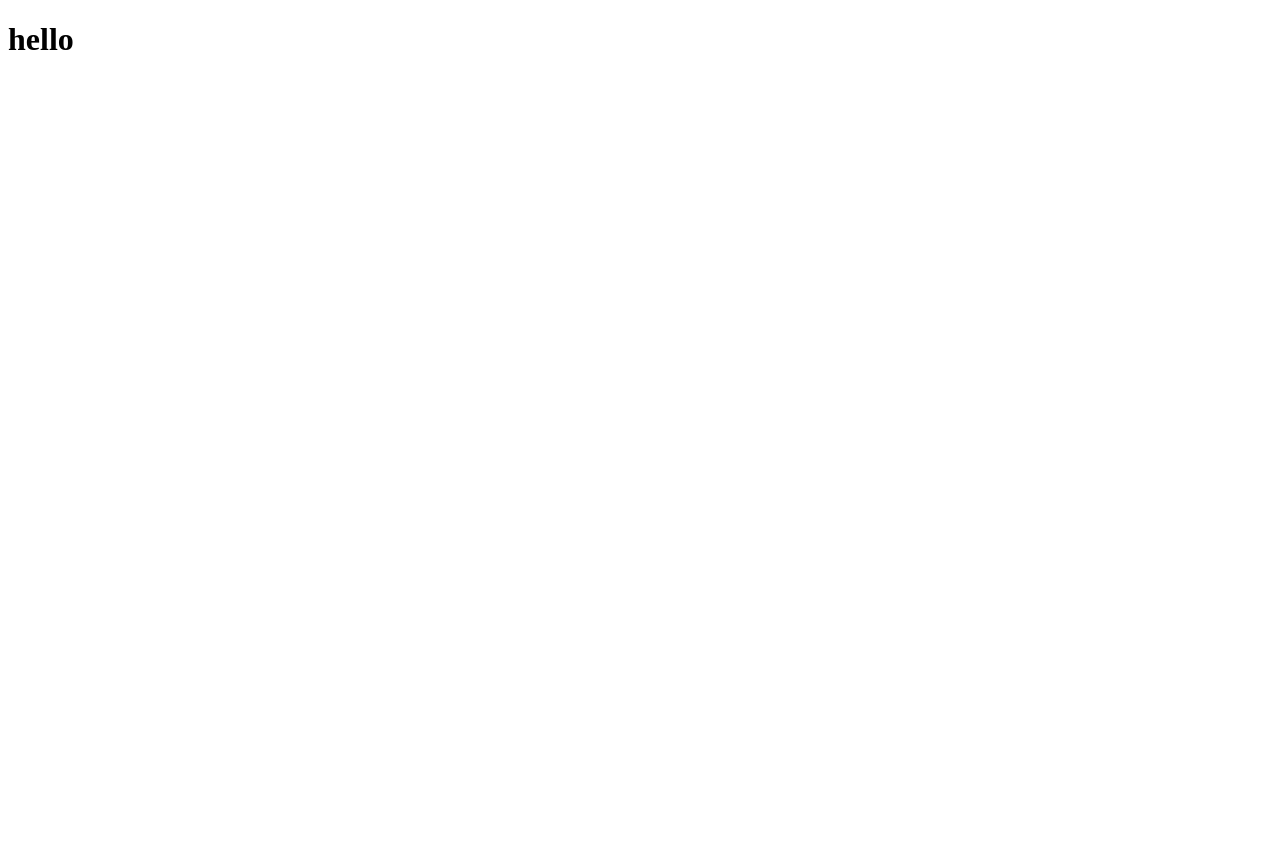
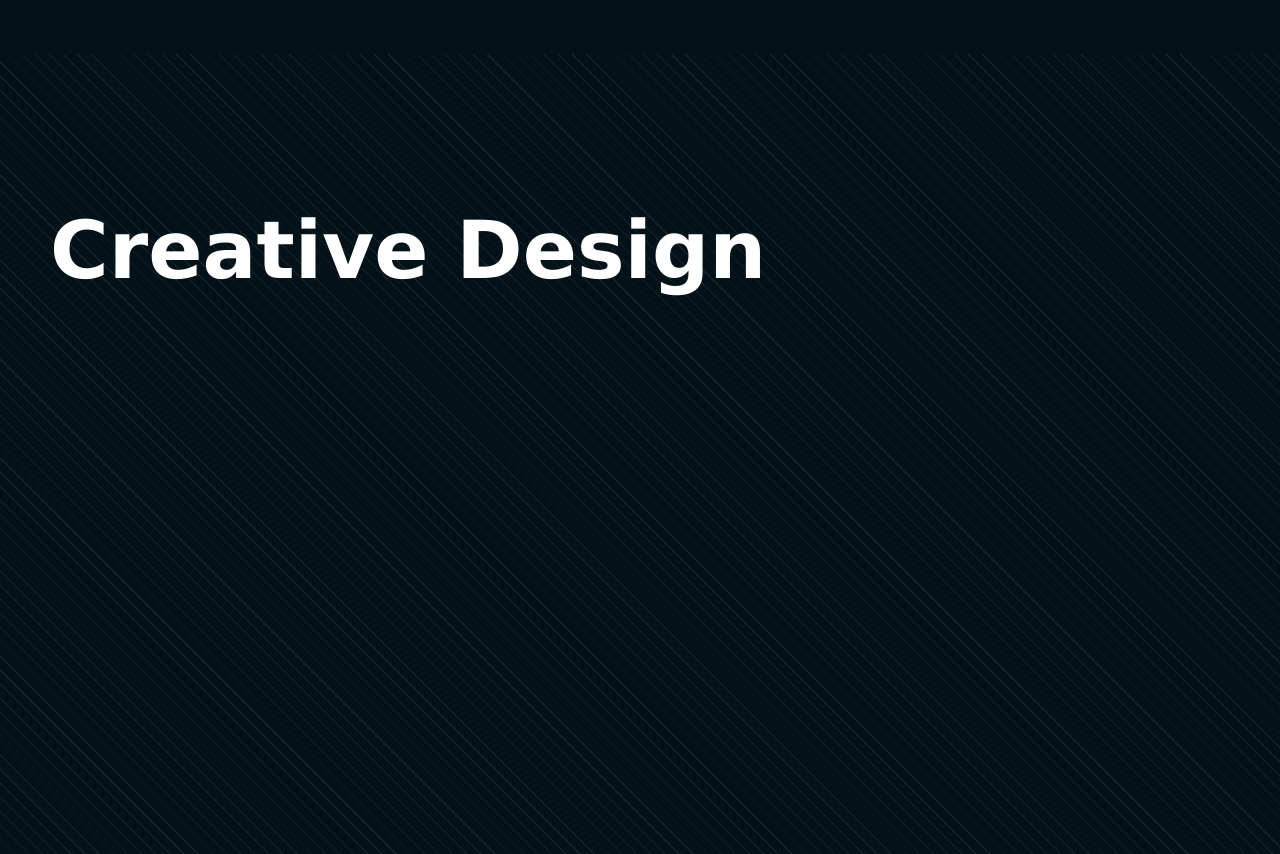
Before and after one commit to Gautham-k-v/Portfolio-clone, a plain HTML site: page first/landing page/index.html in a window 1280 px wide. Before the commit the page ends 800 px from the top, so only its background shows below. Drawn offline with Linux system fonts and the light colour scheme.

Commit message:
First commit

```diff
--- a/first/landing page/index.html
+++ b/first/landing page/index.html
@@ -3,9 +3,14 @@
 <head>
     <meta charset="UTF-8">
     <meta name="viewport" content="width=device-width, initial-scale=1.0">
-    <title>Document</title>
+    <link rel="stylesheet" href="/first/style/style.css">
+    <title>Cloned-website</title>
 </head>
 <body>
-    <h1>hello</h1>
+   <div class="hero-section">
+    <h1>Creative Design</h1>
+
+   </div>
+
 </body>
-</html>
+</html
--- a/first/style/style.css
+++ b/first/style/style.css
@@ -1,4 +1,24 @@
-h1{
+body{
+    background-color: rgba(3, 17, 25, 1);
+    margin: 0px;
+    padding: 0px;
+}
+.hero-section {
+    height: 800px;
+    background-image: repeating-linear-gradient(
+    45deg,
+    rgba(255, 255, 255,0.1) 0px,
+    rgba(71, 69, 69, 0.5) 0.1px,
+    transparent 1px,
+    transparent 10px
+  );
+  padding-left: 50px;
+}
+h1 {
+    color: white;
+    padding-top: 150px;
+    font-size: 5rem;
+    font-weight: 800px;
     font-family: Verdana, Geneva, Tahoma, sans-serif;
-
+    /* text-align: center; */
 }
```
Also changed, not shown: 2 other files.
